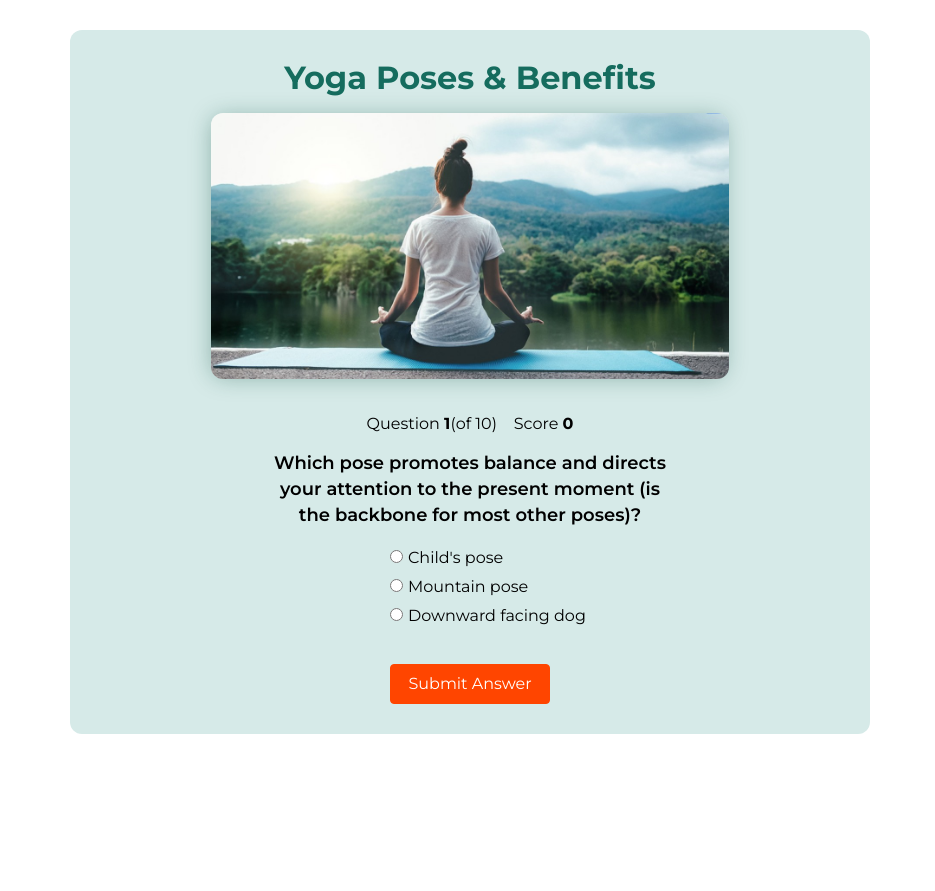
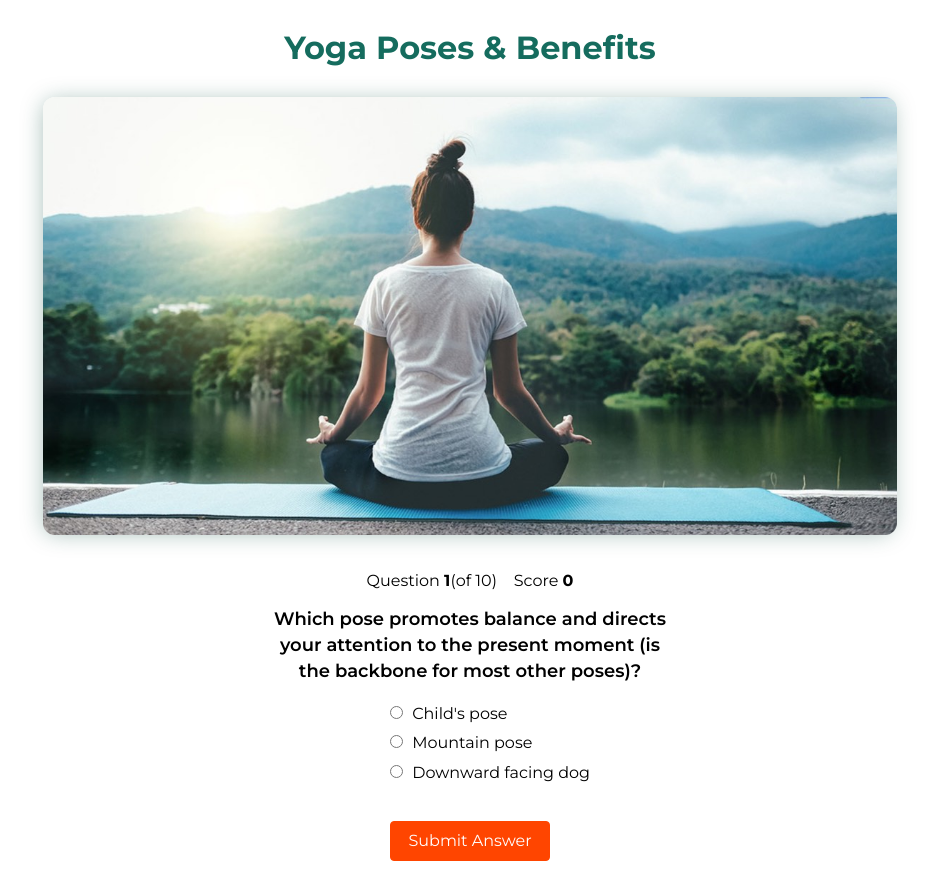
Before and after one commit to stacyrays/quiz_app, a plain HTML site: page index.html in a window 1280 px wide. Both pictures are taken after a click on the button "Start Quiz". Shown: the whole page, without its empty margins (170-1105 px from the left). Before the commit the page ends 800 px from the top, so only its background shows below. Drawn offline with nearby package versions, Linux system fonts and the light colour scheme.

Commit message:
more semantic and more accessible

```diff
--- a/index.css
+++ b/index.css
@@ -8,14 +8,14 @@ body {
   text-align: center;
 }
 
-h1 {
+h1,
+h2 {
   color: #156c5e;
   padding: 0;
   margin-top: 0;
-  margin-bottom: 16px;
+  margin-bottom: 30px;
 }
 h2 {
-  color: #4d9691;
   padding: 0;
   margin: 5px;
 }
@@ -40,11 +40,10 @@ button:hover {
 }
 
 main {
-  padding: 30px;
   max-width: 800px;
   margin: 0 auto;
   border-radius: 12px;
-  background: #d6eae8;
+  /*background: #d6eae8;*/
 }
 
 .shopping-list {
--- a/index.html
+++ b/index.html
@@ -2,7 +2,6 @@
 <html lang="en">
   <head>
     <title>Yoga Pose Quiz</title>
-    <link rel="shortcut icon" href="#" />
     <link
       rel="stylesheet"
       href="https://cdnjs.cloudflare.com/ajax/libs/normalize/4.2.0/normalize.min.css"
@@ -20,8 +19,7 @@
   </head>
 
   <body>
-    <main role="main">
-      <header>
+    <header role="banner">
       <h1>Yoga Poses & Benefits</h1>
       <img
         src="images/hero.jpg"
@@ -30,15 +28,13 @@
         height="614"
       />
     </header>
-      <div class="enter">
+    <main role="main">
+      <section class="enter" aria-live="polite">
         <h2>
           Test your knowledge on yoga poses
         </h2>
         <button class="startquiz">Start Quiz</button>
-      </div>
-      <!--<div class="score_qnumber">
-        <p class="score">Your score: 0</p>
-        <p class="qnumber">You are on question 1/10</p>-->
+      </section>
     </main>
     <script
       type="text/javascript"
--- a/index.js
+++ b/index.js
@@ -1,5 +1,7 @@
 $(function() {
   const STORE = {
+    //score: 0,
+    //questionNumber: 0,
     questions: [
       {
         question:
@@ -127,14 +129,15 @@ $(function() {
         <fieldset class="answers">
         ${answers
           .map(
-            a => `
+            (a, index) => `
             <input
               type="radio"
-              id="questionAnswers"
+              id="option${index}"
               name="questionAnswers"
               value="${a}"
               required
-            />${a}<br />
+            /><label for="option${index}">
+            ${a}</label><br />
          `
           )
           .join("")}<br>
```
Lines whose indentation alone changed are shown as unchanged.
